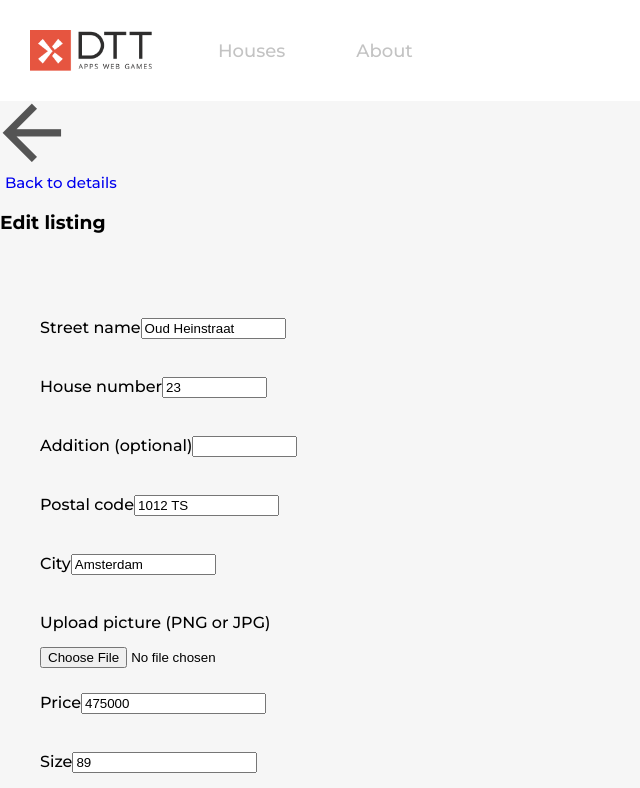
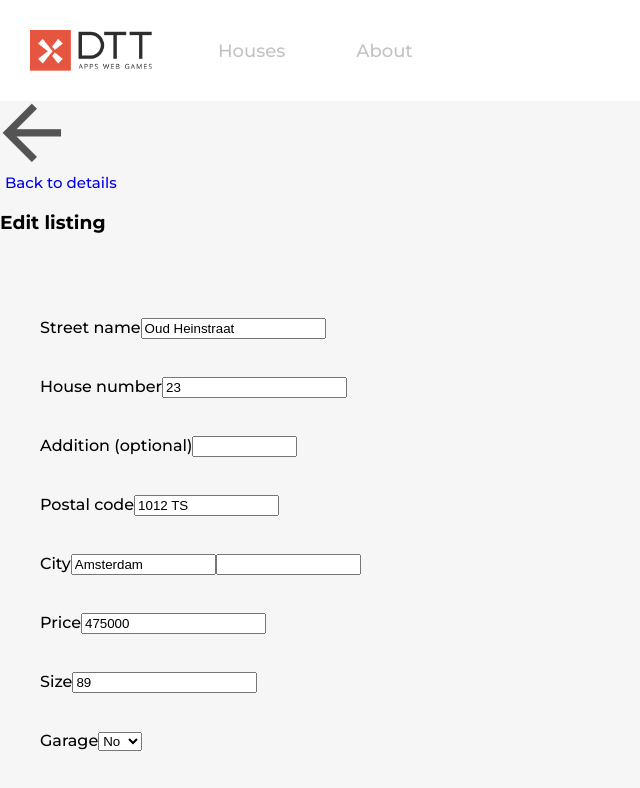
Before and after one commit to jingyanvanamsterdam/dtt-assignment, a Vue app: page /edit-my-house/10 in a window 1280 px wide. Shown: the top 788 px of the page, without its empty margins (0-640 px from the left). Built offline with nearby package versions, Linux system fonts and the light colour scheme.

Commit message:
User story 5: create deleting modal; User story 7&8: added validation to editing and creating form

```diff
--- a/package.json
+++ b/package.json
@@ -10,9 +10,11 @@
   "dependencies": {
     "core-js": "^3.8.3",
     "pinia": "^2.1.7",
+    "vee-validate": "^4.12.3",
     "vue": "^3.2.13",
     "vue-router": "^4.0.3",
-    "vuex": "^4.0.2"
+    "vuex": "^4.0.2",
+    "yup": "^1.3.3"
   },
   "devDependencies": {
     "@babel/core": "^7.12.16",
--- a/src/stores/houses.js
+++ b/src/stores/houses.js
@@ -15,6 +15,9 @@ export const useHouseStore = createStore({
         }
     },
     mutations: {
+        deleteListing(state, id){
+            state.houses = state.houses.filter((other_house) => other_house.id !== id)
+        },
         createNewListing(state, house){
             state.houses.push(house)
         },
--- a/src/views/CreateView.vue
+++ b/src/views/CreateView.vue
@@ -6,107 +6,127 @@
         </div>
 
         <h3>Create new listing</h3>
-        <form @submit.prevent="handlePost">
+        <Form @submit="handlePost"  :validation-schema="schema" v-slot="{ errors }">
             <div class="street">
-                <label for="street name">Street name</label>
-                <input id="street name" type="text" size="15" v-model="houseData.location.street"  required />
+                <label for="street">Street name</label>
+                <Field name="street" type="text" :class="{'is-invalid': errors.street }"/>
+                <ErrorMessage name="street"/>
             </div>
             <div class="houseNum"></div>
                 <div>
                     <label for="house number">House number</label>
-                    <input id="house number" type="text" size="10" v-model="houseData.location.houseNumber"  required />
+                    <Field name="houseNumber" type="number" size="10" :class="{'is-invalid': errors.houseNumber }"/>
+                    <ErrorMessage name="houseNumber" />
+
                 </div>
                 <div>
                     <label for="house addition">Addition (optional)</label>
-                    <input id="house addition" type="text" size="10" v-model="houseData.location.houseNumberAddition" />
+                    <Field name="houseNumberAddition" type="text" size="10" />
                 </div>
             <div class="zip">
-                <label for="zip">Postal code</label>
-                <input id="zip" type="text" size="15" v-model="houseData.location.zip"  required/>
+                <label>Postal code</label>
+                <Field name="zip" type="text" size="15" :class="{'is-invalid': errors.zip }"/>
+                <ErrorMessage name="zip" />
             </div>
             <div class="city">
                 <label for="city">City</label>
-                <input id="city" type="text" size="15" v-model="houseData.location.city"  required />
+                <Field name="city" type="text" size="15" :class="{'is-invalid': errors.city }"/>
+                <ErrorMessage name="city" />
             </div>
-            <!--Check how to input an image as an url-->
+            <!--Check how to input an image as an url
             <div class="upload-img">
                 <label for="image">Upload picture (PNG or JPG)</label>
-                <input id="image" type="file" @change="updateImage" />
-            </div>
+                <Field name="image" type="file" @change="updateImage" />
+            </div> -->
             <div class="price">
                 <label for="price">Price</label>
-                <input id="price" type="number" v-model="houseData.price"  required />
+                <Field name="price" type="number" :class="{'is-invalid': errors.price }"/>
+                <ErrorMessage name="price" />
             </div>
             <div class="size-garage">
                 <div class="size">
                     <label for="size">Size</label>
-                    <input id="size" type="number" v-model="houseData.size"  required/>
+                    <Field name="size" type="number" :class="{'is-invalid': errors.size }"/>
+                    <ErrorMessage name="size" />
                 </div>
                 <div class="garage">
                     <label for="garage">Garage</label>
-                    <select id="garage" v-model="houseData.hasGarage"  required>
+                    <Field as="select" name="hasGarage" :class="{'is-invalid': errors.hasGarage }">
                         <option value="true">Yes</option>
                         <option value="false">No</option>
-                    </select>
+                    </Field>
+                    <ErrorMessage name="hasGarage" />
                 </div>
             </div>
             <div class="bed-bath">
                 <div class="bedroom">
                     <label for="bedroom">Bedrooms</label>
-                    <input id="bedroom" type="number" v-model="houseData.rooms.bedrooms"  required />
+                    <Field name="bedrooms" type="number" :class="{'is-invalid': errors.bedrooms }"/>
+                    <ErrorMessage name="bedrooms" />
                 </div>
                 <div class="bathroom">
                     <label for="bathroom">Bathrooms</label>
-                    <input id="bathroom" type="number" v-model="houseData.rooms.bathrooms"  required/>
+                    <Field name="bathrooms" type="number" :class="{'is-invalid': errors.bathrooms }"/>
+                    <ErrorMessage name="bathrooms" />
                 </div>
             </div>
             <div class="construction-year">
-                <label for="constructionyear">Construction year</label>
-                <input id="constructionyear" type="number" v-model="houseData.constructionYear"  required/>
+                <label for="constructionYear">Construction year</label>
+                <Field name="constructionYear" type="number" :class="{'is-invalid': errors.constructionYear }"/>
+                <ErrorMessage name="constructionYear" />
             </div>
             <div class="description">
                 <label for="description">Description</label>
-                <input id="description"  type="text" v-model="houseData.description"  required/>
+                <Field name="description"  type="text" :class="{'is-invalid': errors.description }" />
+                <ErrorMessage name="description" />
             </div>
             <div class="submit">
                 <button type="submit">Post</button>
             </div>
 
-        </form>
+        </Form>
     </div>
 </template>
 
 <script>
+import { Form, Field, ErrorMessage } from "vee-validate";
+import * as Yup from 'yup';
 
 export default {
+    data(){
+        const schema = Yup.object().shape({
+            //image: "",
+            price: Yup.number("Price should be a number").positive("Price should be a positive number").required('Price is required.'),
+            bedrooms: Yup.number('The number of bedrooms should be a number.').positive("The number of bedrooms should be a positive number").required('The number of bedrooms is required. '),
+            bathrooms: Yup.number('The number of bathrooms should be a number.').positive("The number of bathrooms should be a positive number").required('The number of bathrooms is required. '),
+            size: Yup.number('The size of the house should be a number.').positive('The number of size should be a positive number.').required('Size is required.'),
+            description: Yup.string().required('Description of the house is required.'),
+            street: Yup.string().required('Street name is required.'),
+            houseNumber: Yup.number("House number should be a number").positive("House number should be a positive number").required('House number is required.'),
+            houseNumberAddition: Yup.string(),
+            city: Yup.string().required('City is required.'),
+            zip: Yup.string().required('Postal code is required')
+                .matches(/[0-9]{4}\s?[A-Z]{2}/, "Postal code must be 4 digits with two uppercase letters"),
+            constructionYear: Yup.number().required()
+                .min(1000, "Construction year must be a valid year.").max(2023, "Construction year must be a valid year."),
+            hasGarage: Yup.boolean().required('Please inform whether the house has a garage or not.'),
+        });
+        return {
+            schema,
+            id: this.newId,
+            createdAt: new Date().toISOString().split('T')[0],
+            madeByMe: true,
+        }
+    },
+    components: {
+        Form,
+        Field,
+        ErrorMessage
+    },
     computed: {
         newId(){
             return this.$store.getters.getNewId
         },
-        houseData() {
-            return {
-                id: this.newId,
-                image: "",
-                price:"",
-                rooms:{
-                    bedrooms:"",
-                    bathrooms:""
-                },
-                size:"",
-                description:"",
-                location:{
-                    street:"",
-                    houseNumber:"",
-                    houseNumberAddition:"",
-                    city:"",
-                    zip:""
-                },
-                createdAt: new Date().toISOString().split('T')[0],
-                constructionYear:"",
-                hasGarage:false,
-                madeByMe:true,
-            }
-        }
     },
 
     methods: {
@@ -116,11 +136,34 @@ export default {
         goBack(e){
             this.$router.back()
         },
-        handlePost(e){
-            //Validation
-            const id = this.houseData.id //prevent rerender interrupting router
-            this.$store.commit("createNewListing", this.houseData)
-            console.log(id, this.houseData.id)
+        handlePost(values){
+            const newHouse = {
+                id: this.newId,
+                //image: "",
+                price: values.price,
+                rooms:{
+                    bedrooms: values.bedrooms,
+                    bathrooms: values.bathrooms,
+                },
+                size: values.size,
+                description: values.description,
+                location:{
+                    street: values.street,
+                    houseNumber: values.houseNumber,
+                    houseNumberAddition: values.houseNumberAddition,
+                    city: values.city,
+                    zip: values.zip,
+                },
+                createdAt: new Date().toISOString().split('T')[0],
+                constructionYear: values.constructionYear,
+                hasGarage: values.hasGarage,
+                madeByMe: true,
+            }
+
+            const id = newHouse.id //prevent rerender interrupting router
+
+            this.$store.commit("createNewListing", newHouse)
+
             this.$router.push(`/house-details/${id}`)
         }
     }
@@ -134,6 +177,10 @@ form {
     text-align: left;
     padding: 40px;
     border-radius: 10px;
+}
+
+.is-invalid {
+    border-color: red;
 }
 
 label {
--- a/src/views/EditView.vue
+++ b/src/views/EditView.vue
@@ -8,78 +8,122 @@
         </router-link>
 
         <h3>Edit listing</h3>
-        <form @submit.prevent="handlePost">
+        <Form @submit="handlePost"  :validation-schema="schema" v-slot="{ errors }">
             <div class="street">
                 <label for="street name">Street name</label>
-                <input type="text" size="15" v-model="houseData.location.street"  required />
+                <Field name="street" type="text" v-model="houseData.location.street" :class="{'is-invalid': errors.street }"/>
+                <ErrorMessage name="street"/>
             </div>
             <div class="houseNum"></div>
                 <div>
                     <label>House number</label>
-                    <input type="text" size="10" v-model="houseData.location.houseNumber"  required />
+                    <Field name="houseNumber" type="number" size="10" v-model="houseData.location.houseNumber" :class="{'is-invalid': errors.houseNumber }"/>
+                    <ErrorMessage name="houseNumber" />
                 </div>
                 <div>
                     <label>Addition (optional)</label>
-                    <input type="text" size="10" v-model="houseData.location.houseNumberAddition" />
+                    <Field name="houseNumberAddition" type="text" size="10" v-model="houseData.location.houseNumberAddition" />
                 </div>
             <div class="zip">
                 <label>Postal code</label>
-                <input type="text" size="15" v-model="houseData.location.zip"  required/>
+                <Field name="zip" type="text" size="15" v-model="houseData.location.zip" :class="{'is-invalid': errors.zip }"/>
+                <ErrorMessage name="zip" />
             </div>
             <div class="city">
                 <label>City</label>
-                <input type="text" size="15" v-model="houseData.location.city"  required />
+                <Field name="city" type="text" size="15" v-model="houseData.location.city" :class="{'is-invalid': errors.city }"/>
+                <ErrorMessage name="city" />
+                <input type="text" size="15"   required />
             </div>
-
+          <!--
             <div class="upload-img">
                 <label>Upload picture (PNG or JPG)</label>
                 <input type="file" />
             </div>
+            -->
             <div class="price">
                 <label>Price</label>
-                <input type="number" v-model="houseData.price"  required />
+                <Field name="price" type="number" v-model="houseData.price" :class="{'is-invalid': errors.price }"/>
+                <ErrorMessage name="price" />
             </div>
             <div class="size-garage">
                 <div class="size">
                     <label>Size</label>
-                    <input type="number" v-model="houseData.size"  required/>
+                    <Field name="size" type="number" v-model="houseData.size" :class="{'is-invalid': errors.size }"/>
+                    <ErrorMessage name="size" />
                 </div>
                 <div class="garage">
                     <label>Garage</label>
-                    <select v-model="houseData.hasGarage"  required>
+                    <Field as="select" name="hasGarage" v-model="houseData.hasGarage" :class="{'is-invalid': errors.hasGarage }">
                         <option value="true">Yes</option>
                         <option value="false">No</option>
-                    </select>
+                    </Field>
+                    <ErrorMessage name="hasGarage" />
                 </div>
             </div>
             <div class="bed-bath">
                 <div class="bedroom">
                     <label>Bedrooms</label>
-                    <input type="number" v-model="houseData.rooms.bedrooms"  required />
+                    <Field name="bedrooms" type="number" v-model="houseData.rooms.bedrooms" :class="{'is-invalid': errors.bedrooms }"/>
+                    <ErrorMessage name="bedrooms" />
                 </div>
                 <div class="bathroom">
                     <label>Bathrooms</label>
-                    <input type="number" v-model="houseData.rooms.bathrooms"  required/>
+                    <Field name="bathrooms" type="number" v-model="houseData.rooms.bathrooms" :class="{'is-invalid': errors.bathrooms }"/>
+                    <ErrorMessage name="bathrooms" />
                 </div>
             </div>
             <div class="construction-year">
                 <label>Construction year</label>
-                <input type="number" v-model="houseData.constructionYear"  required/>
+                <Field name="constructionYear" type="number" v-model="houseData.constructionYear" :class="{'is-invalid': errors.constructionYear }"/>
+                <ErrorMessage name="constructionYear" />
             </div>
             <div class="description">
                 <label>Description</label>
-                <input type="text" v-model="houseData.description"  required/>
+                <Field name="description"  type="text" v-model="houseData.description" :class="{'is-invalid': errors.description }" />
+                <ErrorMessage name="description" />
             </div>
             <div class="submit">
                 <input type="submit" value="Post" />
             </div>
-        </form>
+        </Form>
     </div>
 </template>
 
 <script>
+import { Form, Field, ErrorMessage } from "vee-validate";
+import * as Yup from 'yup';
 
 export default {
+    data(){
+        const schema = Yup.object().shape({
+            //image: "",
+            price: Yup.number("Price should be a number").positive("Price should be a positive number").required('Price is required.'),
+            bedrooms: Yup.number('The number of bedrooms should be a number.').positive("The number of bedrooms should be a positive number").required('The number of bedrooms is required. '),
+            bathrooms: Yup.number('The number of bathrooms should be a number.').positive("The number of bathrooms should be a positive number").required('The number of bathrooms is required. '),
+            size: Yup.number('The size of the house should be a number.').positive('The number of size should be a positive number.').required('Size is required.'),
+            description: Yup.string().required('Description of the house is required.'),
+            street: Yup.string().required('Street name is required.'),
+            houseNumber: Yup.number("House number should be a number").positive("House number should be a positive number").required('House number is required.'),
+            houseNumberAddition: Yup.string(),
+            city: Yup.string().required('City is required.'),
+            zip: Yup.string().required('Postal code is required')
+                .matches(/[0-9]{4}\s?[A-Z]{2}/, "Postal code must be 4 digits with two uppercase letters"),
+            constructionYear: Yup.number().required()
+                .min(1000, "Construction year must be a valid year.").max(2023, "Construction year must be a valid year."),
+            hasGarage: Yup.boolean().required('Please inform whether the house has a garage or not.'),
+        });
+        return {
+            schema,
+        }
+    },
+
+    components:{
+        Form,
+        Field,
+        ErrorMessage
+    },
+
     computed: {
         houseId(){
             return parseInt(this.$route.params.id)
@@ -112,14 +156,37 @@ export default {
                 hasGarage:this.house.hasGarage,
                 madeByMe:this.house.madeByMe,
             }
-        }
+        },
+
+
     },
 
     methods: {
-        handlePost(e){
-            //Validation
-            console.log(this.houseData)
-            this.$store.commit("editListing", this.houseData)
+        handlePost(values){
+            const newHouse = {
+                id: this.houseData.id,
+                //image: "",
+                price: values.price,
+                rooms:{
+                    bedrooms: values.bedrooms,
+                    bathrooms: values.bathrooms,
+                },
+                size: values.size,
+                description: values.description,
+                location:{
+                    street: values.street,
+                    houseNumber: values.houseNumber,
+                    houseNumberAddition: values.houseNumberAddition,
+                    city: values.city,
+                    zip: values.zip,
+                },
+                createdAt: this.houseData.createdAt,
+                constructionYear: values.constructionYear,
+                hasGarage: values.hasGarage,
+                madeByMe: true,
+            }
+
+            this.$store.commit("editListing", newHouse)
             this.$router.replace(`/house-details/${this.house.id}`)
         },
     }
```
Also changed, not shown: src/components/DeleteModal.vue (added, +55 -0 lines), src/views/HomeView.vue (+19 -3 lines), src/views/HouseDetail.vue (+23 -25 lines), 1 other file (tests, documents, lock files or other folders).
